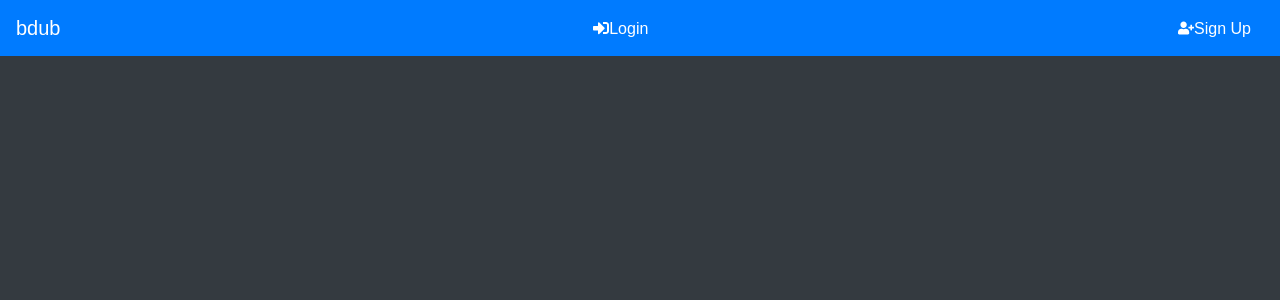
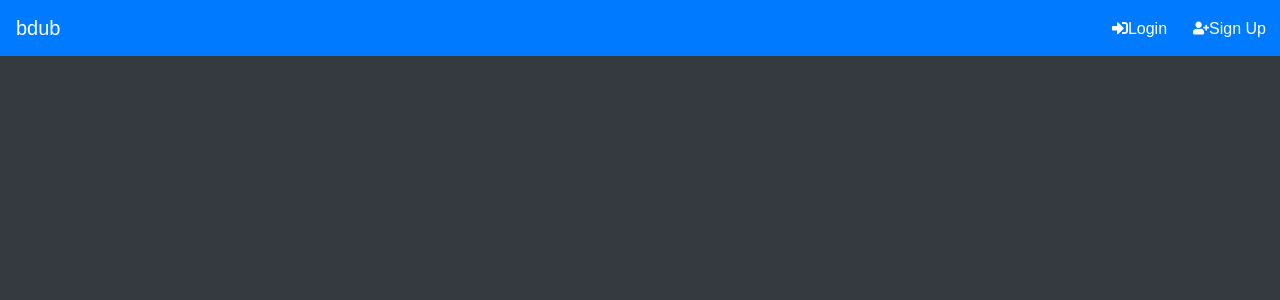
Before and after one commit to bwoestman/bwoestman.com, a React (Create React App) app: page / in a window 1280 px wide. Shown: the top 300 px of the page. Built offline with nearby package versions, Linux system fonts and the light colour scheme.

Commit message:
fix(style): Push nav buttons to right and update tests.  resolves #4

```diff
--- a/src/navbar/Navbar.jsx
+++ b/src/navbar/Navbar.jsx
@@ -1,28 +1,32 @@
 import * as React from "react";
 import NavModalButton from "./NavModalButton";
-import {FaSignInAlt} from "react-icons/fa";
-import {FaUserPlus} from "react-icons/fa";
+import { FaSignInAlt } from "react-icons/fa";
+import { FaUserPlus } from "react-icons/fa";
 
 class Navbar extends React.Component {
-    constructor(props)
-    {
+  constructor(props) {
     super(props);
   }
 
-    render()
-    {
+  render() {
     return (
       <nav className="navbar navbar-dark bg-primary">
         <a className="navbar-brand" href="/">
           {this.props.title}
         </a>
+        <div className="row justify-content-end">
           <NavModalButton dataTarget="loginModal" title="Login">
-                    <FaSignInAlt className="align-middle"/>
+            <FaSignInAlt className="align-middle" />
           </NavModalButton>
 
-                <NavModalButton dataTarget="signUpModal" title="Sign Up" verify="true">
-                    <FaUserPlus className="align-middle"/>
+          <NavModalButton
+            dataTarget="signUpModal"
+            title="Sign Up"
+            verify="true"
+          >
+            <FaUserPlus className="align-middle" />
           </NavModalButton>
+        </div>
       </nav>
     );
   }
```
Also changed, not shown: 1 other file (tests, documents, lock files or other folders). Lines whose indentation alone changed are shown as unchanged.
